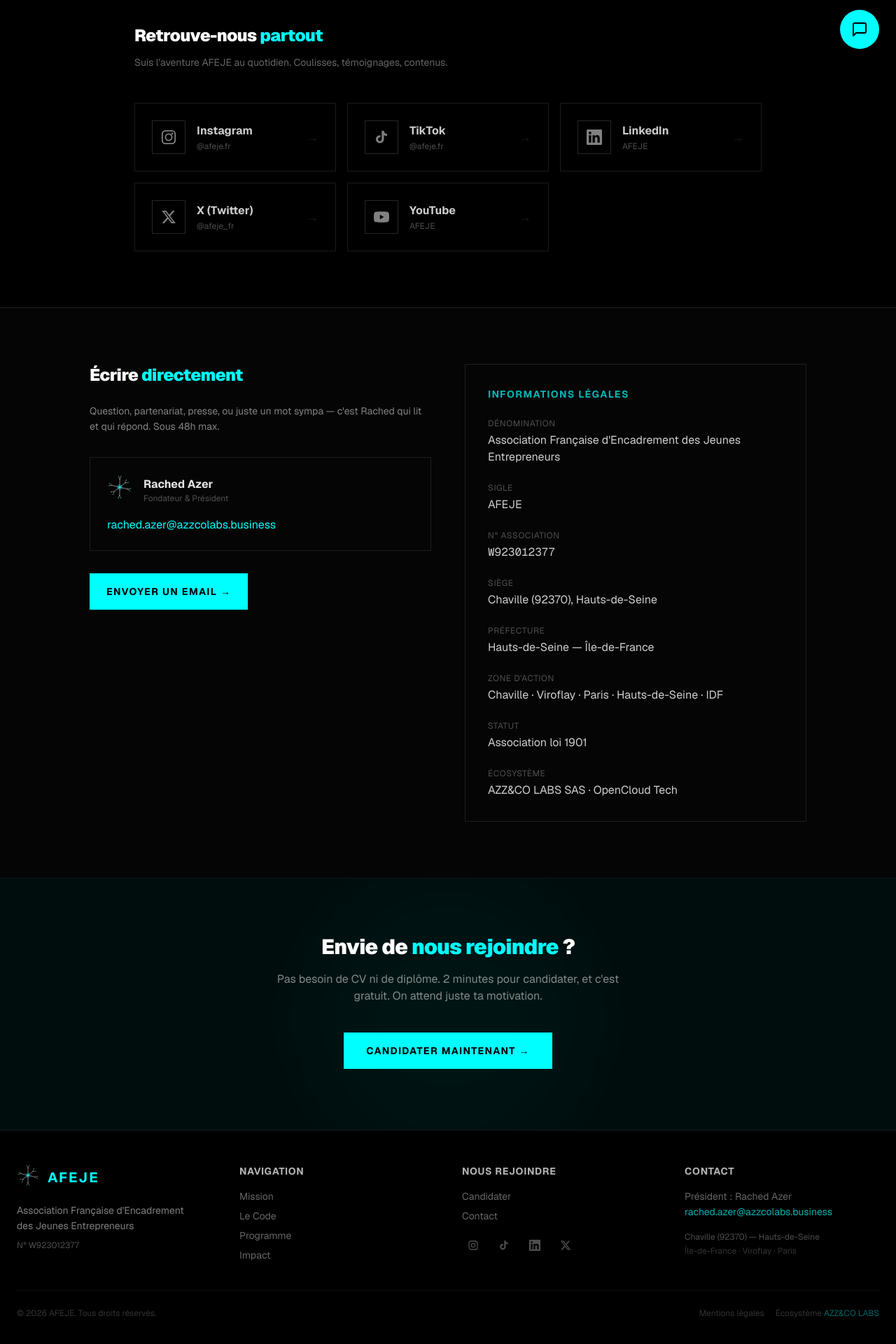
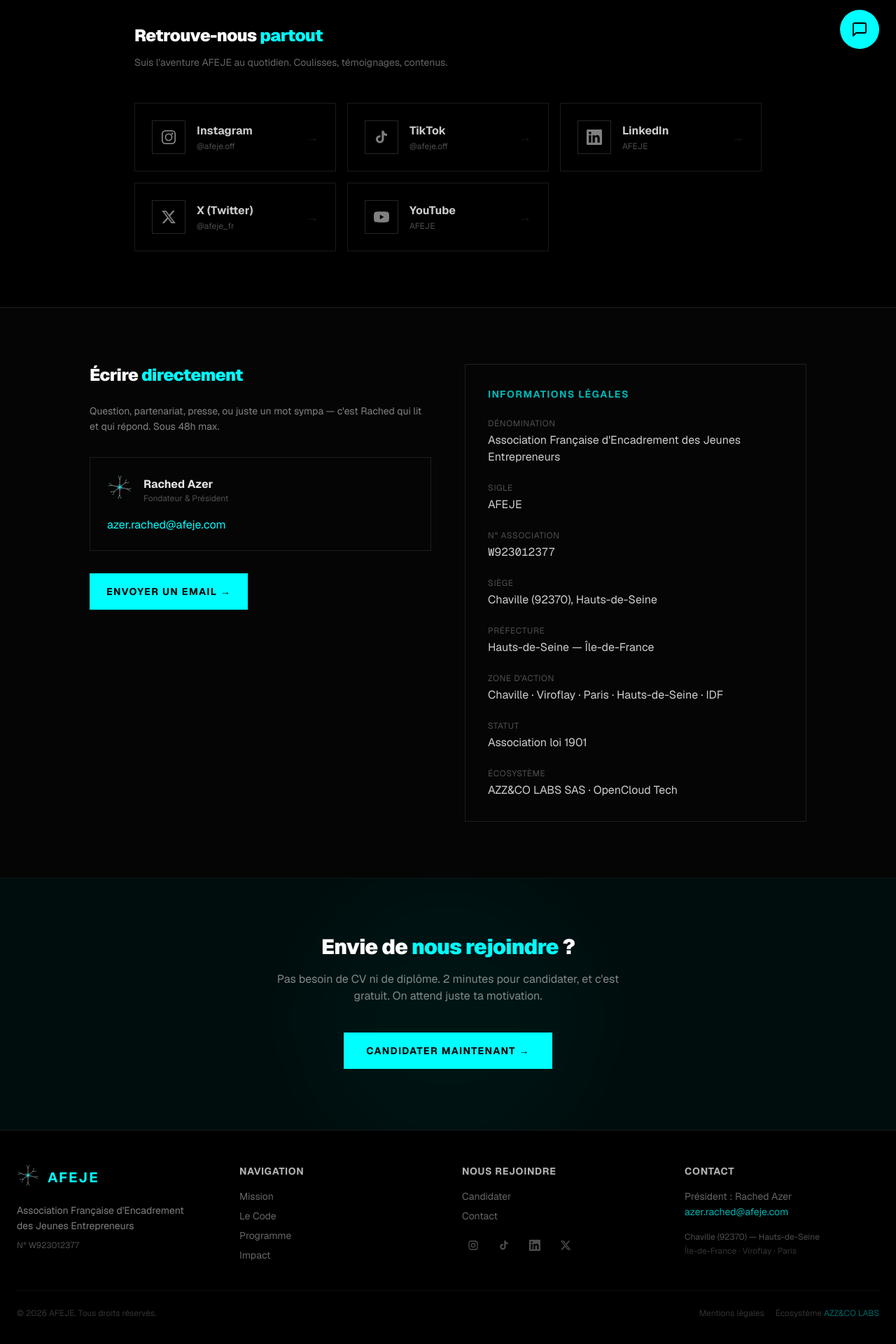
Before and after one commit to azerrached3-a11y/AFEJE, a Next.js app: page /contact in a window 1280 px wide. Shown: the part 706-2626 px from the top of the page at 70% size. Built offline with nearby package versions, Linux system fonts and the light colour scheme.

Commit message:
fix: domain afeje.fr→afeje.com, email azzcolabs→afeje.com across all files, Supabase RLS hardening

```diff
--- a/src/app/api/join/route.ts
+++ b/src/app/api/join/route.ts
@@ -62,7 +62,7 @@
 
     // Notify admin
     const adminMsg = {
-      to: "rached.azer@azzcolabs.business",
+      to: "azer.rached@afeje.com",
       from: process.env.SENDGRID_FROM_EMAIL!,
       subject: `Nouvelle candidature AFEJE — ${name}`,
       text: [
--- a/src/app/contact/page.tsx
+++ b/src/app/contact/page.tsx
@@ -53,14 +53,14 @@
   {
     name: "Instagram",
     platform: "instagram",
-    handle: "@afeje.fr",
+    handle: "@afeje.off",
     href: "#",
     color: "hover:text-pink-400 hover:border-pink-400/30",
   },
   {
     name: "TikTok",
     platform: "tiktok",
-    handle: "@afeje.fr",
+    handle: "@afeje.off",
     href: "#",
     color: "hover:text-white hover:border-white/30",
   },
@@ -173,15 +173,15 @@
                   </div>
                 </div>
                 <a
-                  href="mailto:rached.azer@azzcolabs.business"
+                  href="mailto:azer.rached@afeje.com"
                   className="text-[#00FFFF] hover:text-white transition-colors text-sm sm:text-base break-all"
                 >
-                  rached.azer@azzcolabs.business
+                  azer.rached@afeje.com
                 </a>
               </div>
 
               <a
-                href="mailto:rached.azer@azzcolabs.business?subject=Contact AFEJE"
+                href="mailto:azer.rached@afeje.com?subject=Contact AFEJE"
                 className="inline-block px-6 py-4 bg-[#00FFFF] text-black font-bold text-sm tracking-widest uppercase hover:bg-white transition-all duration-300 btn-primary"
               >
                 Envoyer un email →
--- a/src/app/layout.tsx
+++ b/src/app/layout.tsx
@@ -15,7 +15,7 @@
   subsets: ["latin"],
 });
 
-const SITE_URL = "https://afeje.fr";
+const SITE_URL = "https://afeje.com";
 
 export const metadata: Metadata = {
   metadataBase: new URL(SITE_URL),
@@ -100,7 +100,7 @@
         "@type": "Person",
         name: "Rached Azer",
         jobTitle: "Président",
-        email: "rached.azer@azzcolabs.business",
+        email: "azer.rached@afeje.com",
       },
       address: {
         "@type": "PostalAddress",
@@ -134,7 +134,7 @@
       ],
       contactPoint: {
         "@type": "ContactPoint",
-        email: "rached.azer@azzcolabs.business",
+        email: "azer.rached@afeje.com",
         contactType: "customer service",
         availableLanguage: "French",
       },
--- a/src/app/mentions-legales/page.tsx
+++ b/src/app/mentions-legales/page.tsx
@@ -17,7 +17,7 @@
         "Préfecture des Hauts-de-Seine",
         "Zone d'action : Chaville, Viroflay, Paris, Hauts-de-Seine, Île-de-France",
         "Président et directeur de la publication : Rached Azer",
-        "Email : rached.azer@azzcolabs.business",
+        "Email : azer.rached@afeje.com",
       ],
     },
     {
@@ -40,7 +40,7 @@
       items: [
         "Les données collectées via le formulaire de candidature sont uniquement utilisées dans le cadre du processus d'adhésion.",
         "Aucune donnée n'est cédée à des tiers.",
-        "Conformément au RGPD, vous pouvez exercer vos droits d'accès, de rectification et de suppression en écrivant à : rached.azer@azzcolabs.business",
+        "Conformément au RGPD, vous pouvez exercer vos droits d'accès, de rectification et de suppression en écrivant à : azer.rached@afeje.com",
       ],
     },
     {
--- a/src/app/robots.ts
+++ b/src/app/robots.ts
@@ -9,6 +9,6 @@
         disallow: ["/api/"],
       },
     ],
-    sitemap: "https://afeje.fr/sitemap.xml",
+    sitemap: "https://afeje.com/sitemap.xml",
   };
 }
--- a/src/app/sitemap.ts
+++ b/src/app/sitemap.ts
@@ -1,6 +1,6 @@
 import type { MetadataRoute } from "next";
 
-const SITE_URL = "https://afeje.fr";
+const SITE_URL = "https://afeje.com";
 
 export default function sitemap(): MetadataRoute.Sitemap {
   const pages = [
--- a/src/components/Footer.tsx
+++ b/src/components/Footer.tsx
@@ -92,10 +92,10 @@
             </h4>
             <p className="text-sm text-white/40">Président : Rached Azer</p>
             <a
-              href="mailto:rached.azer@azzcolabs.business"
+              href="mailto:azer.rached@afeje.com"
               className="text-sm text-[#00FFFF]/70 hover:text-[#00FFFF] transition-colors break-all"
             >
-              rached.azer@azzcolabs.business
+              azer.rached@afeje.com
             </a>
             <p className="text-xs text-white/30 mt-4">
               Chaville (92370) — Hauts-de-Seine
```
